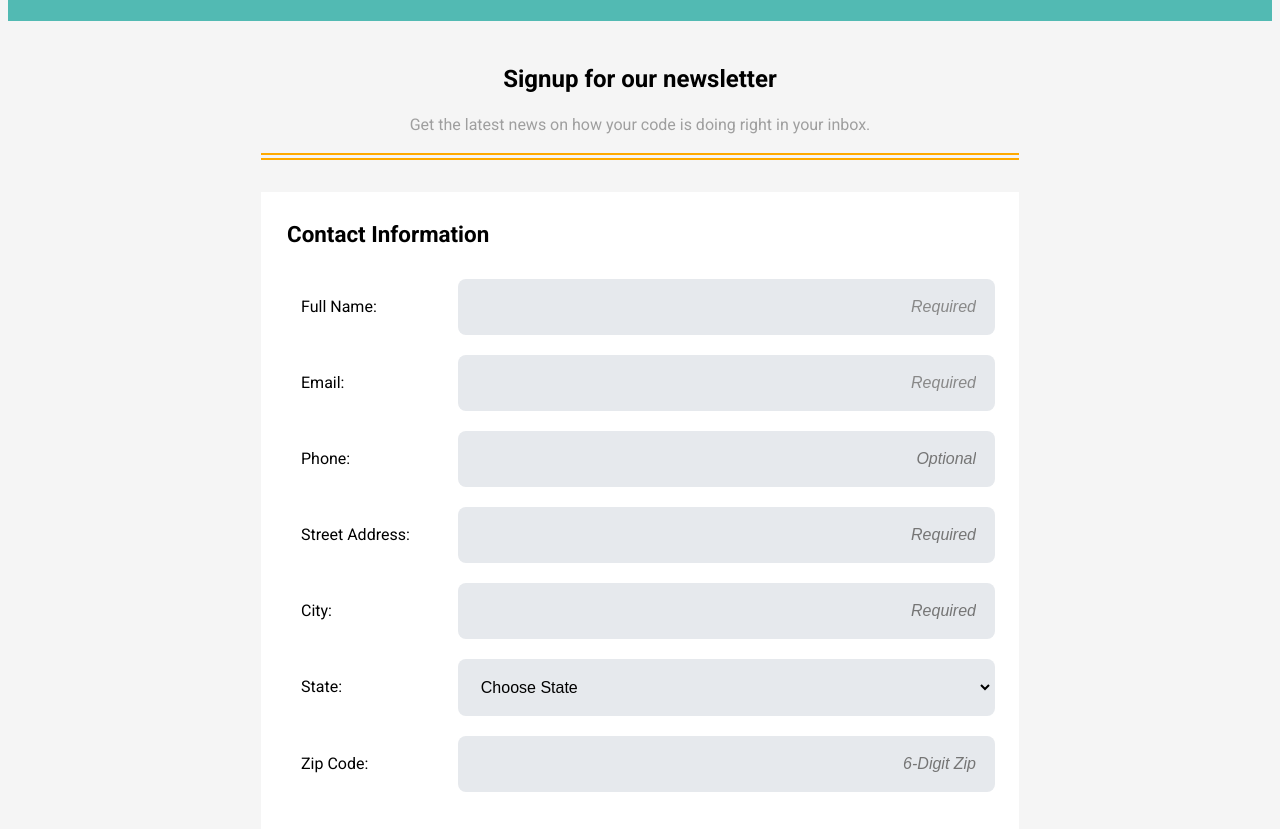
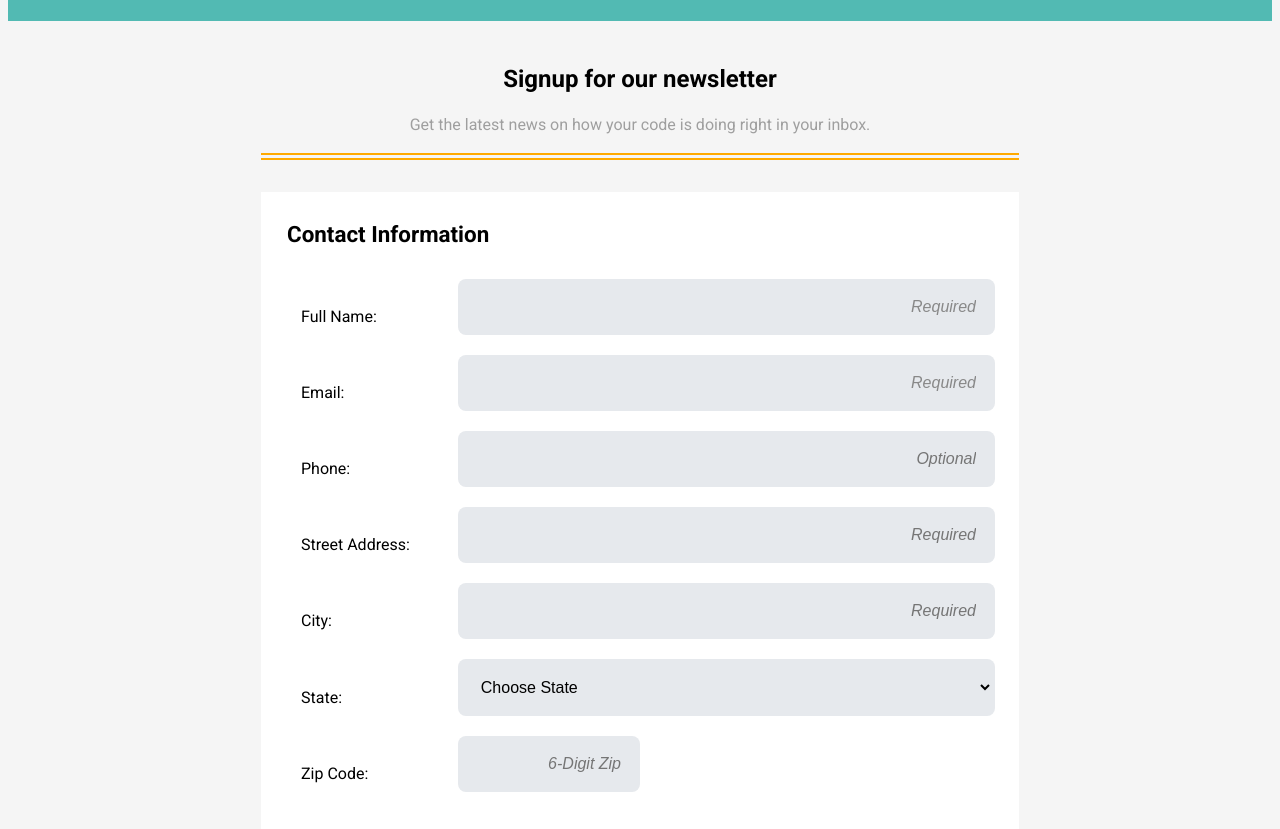
Before and after one commit to kkaurasi/techdegree-project-3, a plain HTML site: page index.html in a window 1280 px wide. Shown: the part 110-939 px from the top of the page. Drawn offline with Linux system fonts and the light colour scheme.

Commit message:
Update
Added:

- HTML5 validation for required fields.
- Zip code width, 25% for tablet and 50% for Mobile
- CSS transitions added for focus states.

```diff
--- a/css/styles.css
+++ b/css/styles.css
@@ -114,6 +114,7 @@ html {
     margin-bottom: 1.25rem;
     border-radius: 8px;
     display: flex;
+    transition: background-color 0.3s ease, border-color 0.3s ease;
   }
 
   input[type="text"]:focus,
@@ -180,7 +181,10 @@ html {
     margin-right: 10px;
   }
 
-  /* Media Queries */
+  #info-zip {
+    width: 50%;
+}
+
 @media (min-width: 768px) {
   .container {
     max-width: 790px;
@@ -189,6 +193,7 @@ html {
 
   .info {
     display: flex;
+    align-items: center;
   }
 
   .info label {
@@ -196,6 +201,7 @@ html {
     margin-right: 1rem;
     vertical-align: middle;
     padding: 1rem;
+    white-space: nowrap;
   }
 
   .info input[type="text"],
@@ -206,4 +212,9 @@ html {
       flex: 4;
   }
 
+  #info-zip input {
+    flex: 1.15;
+    width: 25%;
+    margin-left: 0;
   }
+}
--- a/index.html
+++ b/index.html
@@ -23,11 +23,11 @@
         <legend>Contact Information</legend>
     <div class="info">
         <label for="name">Full Name:</label>
-        <input type="text" id="name" name="user_name" placeholder="Required">
+        <input type="text" id="name" name="user_name" placeholder="Required" required>
     </div>
     <div class="info">
         <label for="email">Email:</label>
-        <input type="email" id="email" name="user_email" placeholder="Required">
+        <input type="email" id="email" name="user_email" placeholder="Required" required>
     </div>
     <div class="info">
         <label for="phone">Phone:</label>
@@ -44,7 +44,7 @@
     <div class="info" id="info-state">
         <label for="state">State:</label>
         <select id="state" name="user_state">
-            <option value="">Choose State</option>
+            <option value="">Choose State </option>
             <option value="AL">Alabama</option>
             <option value="AK">Alaska</option>
             <option value="AZ">Arizona</option>
```
Lines whose indentation alone changed are shown as unchanged.
